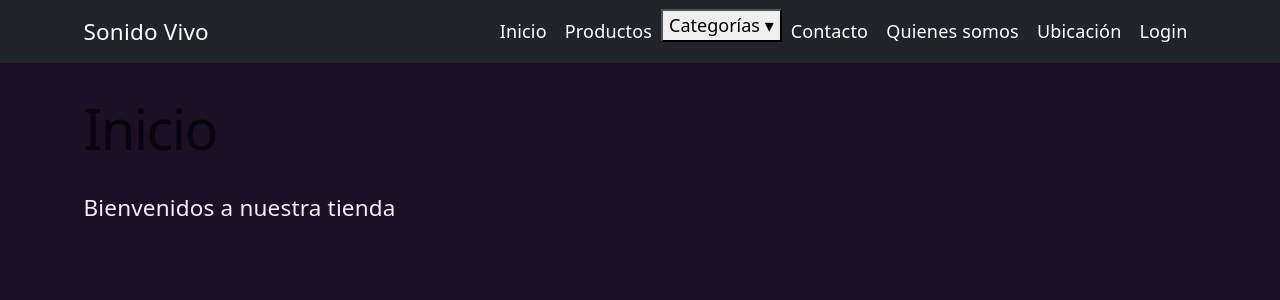
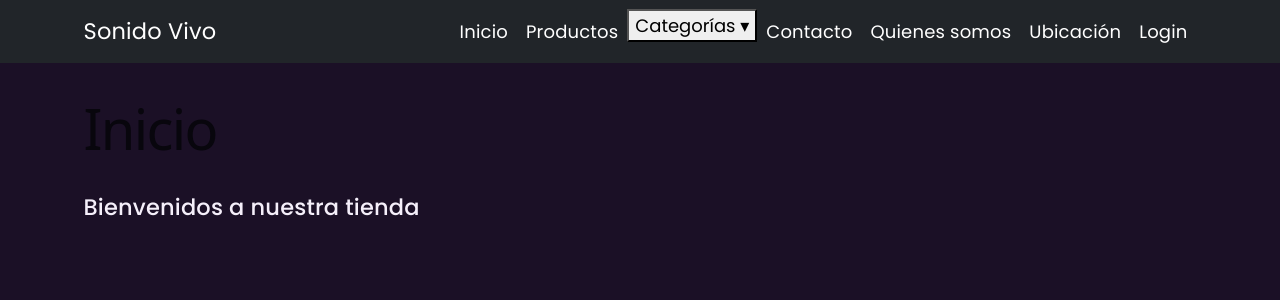
Before and after one commit to Cata-8/TiendaSonidoReact, a React (Vite) app: page / in a window 1280 px wide. Shown: the top 300 px of the page. Built offline with nearby package versions, Linux system fonts and the light colour scheme.

Commit message:
Se agrega tipografia nueva

```diff
--- a/src/css/index.css
+++ b/src/css/index.css
@@ -1,3 +1,12 @@
+@import url('https://fonts.googleapis.com/css2?family=Creepster&family=Poppins:wght@300;400;500;600;700&display=swap');
+
+body {
+  margin: 0;
+  background-color: #0e0e14;
+  color: #ededed;
+  font-family: 'Poppins', sans-serif;
+}
+
 :root {
   --text: #6b6375;
   --text-h: #08060d;
```
